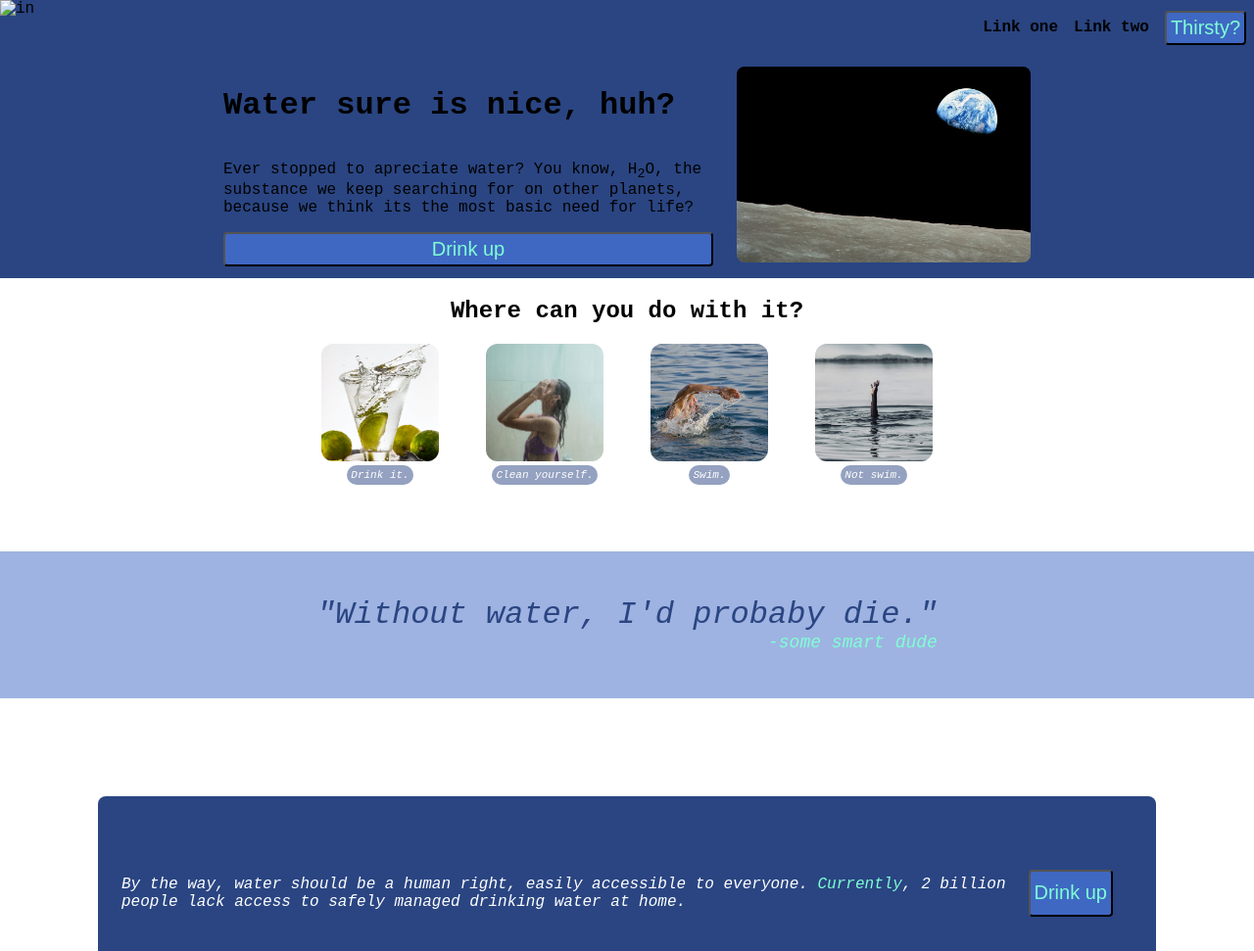
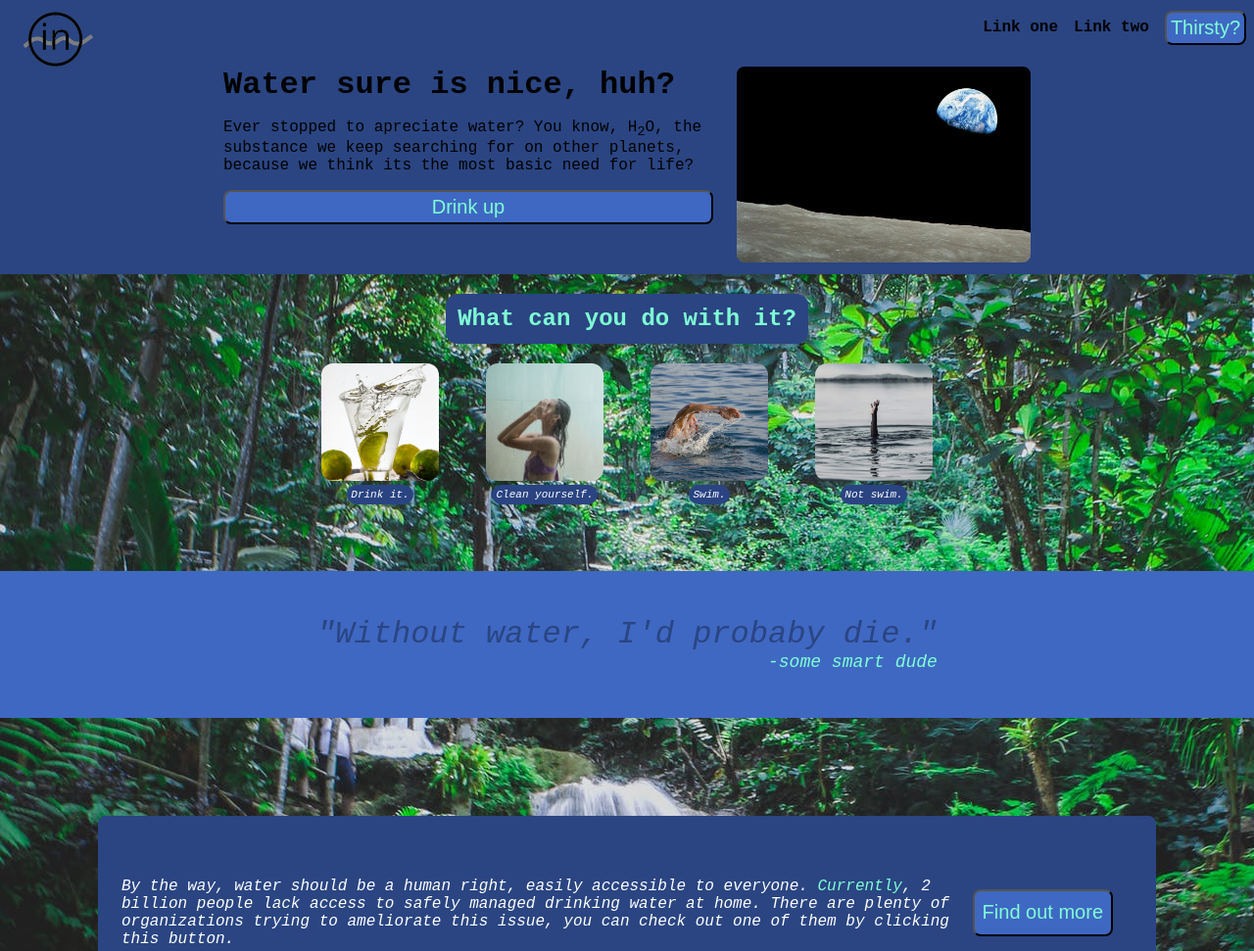
Before and after one commit to innatecuriosity/Odin-Landing-page, a plain HTML site: page index.html in a window 1280 px wide. Shown: the top 971 px of the page at 98% size. Drawn offline with Linux system fonts and the light colour scheme.

Commit message:
Added logo, background, cleanup on other stuff.

```diff
--- a/index.html
+++ b/index.html
@@ -10,7 +10,7 @@
 <body>
     <div class="header">
         <div class="top-links">
-            <img class="logo" src="" alt="in">
+            <img class="logo" src="./sources/logo.png" alt="in">
             <ul class="links">
                 <li>Link one</li>
                 <li>Link two</li>
@@ -28,7 +28,7 @@
     </div>
     <div class="content">
         <div class="body">
-            <h2> Where can you do with it?</h2>
+            <div class="h2-container"><h2>What can you do with it?</h2></div>
             <ul class="slideshow">
                 <li>
                     <div class="card">
@@ -65,8 +65,8 @@
         </div>
         <div class="bottom">
             <div class="recruit">
-                <div>By the way, water should be a human right, easily accessible to everyone. <a href="https://www.cdc.gov/healthywater/global/wash_statistics.html">Currently</a>, 2 billion people lack access to safely managed drinking water at home. </div>
-                <button class="sign-up">Drink up</button>
+                <div>By the way, water should be a human right, easily accessible to everyone. <a href="https://www.cdc.gov/healthywater/global/wash_statistics.html">Currently</a>, 2 billion people lack access to safely managed drinking water at home. There are plenty of organizations trying to ameliorate this issue, you can check out one of them by clicking this button.</div>
+                <button class="sign-up"><a href="https://water.org/">Find out more</a></button>
             </div>
         </div>
     </div>
--- a/style.css
+++ b/style.css
@@ -9,7 +9,7 @@ body {
     font-family: 'Courier New', Courier, monospace;
     border: 0;
     margin: 0px;
-    background-image: ;
+    background-image: url(./sources/waterfall.jpeg);
 }
 /*
 * {
@@ -22,16 +22,23 @@ body {
     background-color: rgb(42, 69,130);
 }
 
-button {
+button, button a {
     color:aquamarine;
     background-color: rgb(63, 104, 195);
     font-weight: 500;
-    border-radius: 4px;
+    border-radius: 8px;
     font-size: 20px;
     padding: 4px;
     flex: 0 0 auto;
+    text-decoration: none;
+}
+.header .logo {
+    flex: 0 0 auto;
+    height: 56px;
+    width: auto;
+    margin: 12px 24px;
+}
 
-}
 .header {
     display: flex;
     flex-direction: column;
@@ -68,6 +75,10 @@ button {
     padding-right: 100px;
 }
 
+.title-card h1 {
+    margin: 0;
+}
+
 .title-card {
     display: flex;
     flex-direction: column;
@@ -92,8 +103,20 @@ button {
 }
 
 .content h2 {
-    text-align: center
+    text-align: center;
+    background-color: rgb(42, 69,130);
+    color: aquamarine;
+    border-radius: 12px;
+    width: fit-content;
+    padding: 12px;
+
 }
+.h2-container {
+    display: flex;
+    justify-content: center;
+    height: fit-content;
+}
+
 .slideshow {
     display: flex;
     list-style: none;
@@ -127,7 +150,7 @@ button {
 .img-description {
     font-style: italic;
     color: white;
-    background-color: rgba(42, 68, 130, 0.5);
+    background-color: rgba(42, 68, 130);
     margin: 4px;
     text-align: center;
     border-radius: 12px;
@@ -138,7 +161,7 @@ button {
 .banner {
     display: flex;
     height: 150px;
-    background-color: rgba(63, 104, 195, 0.5);
+    background-color: rgba(63, 104, 195);
     justify-content: center;
     align-items: center;
 }
```
Also changed, not shown: sources/logo.png (added), 1 other file.
